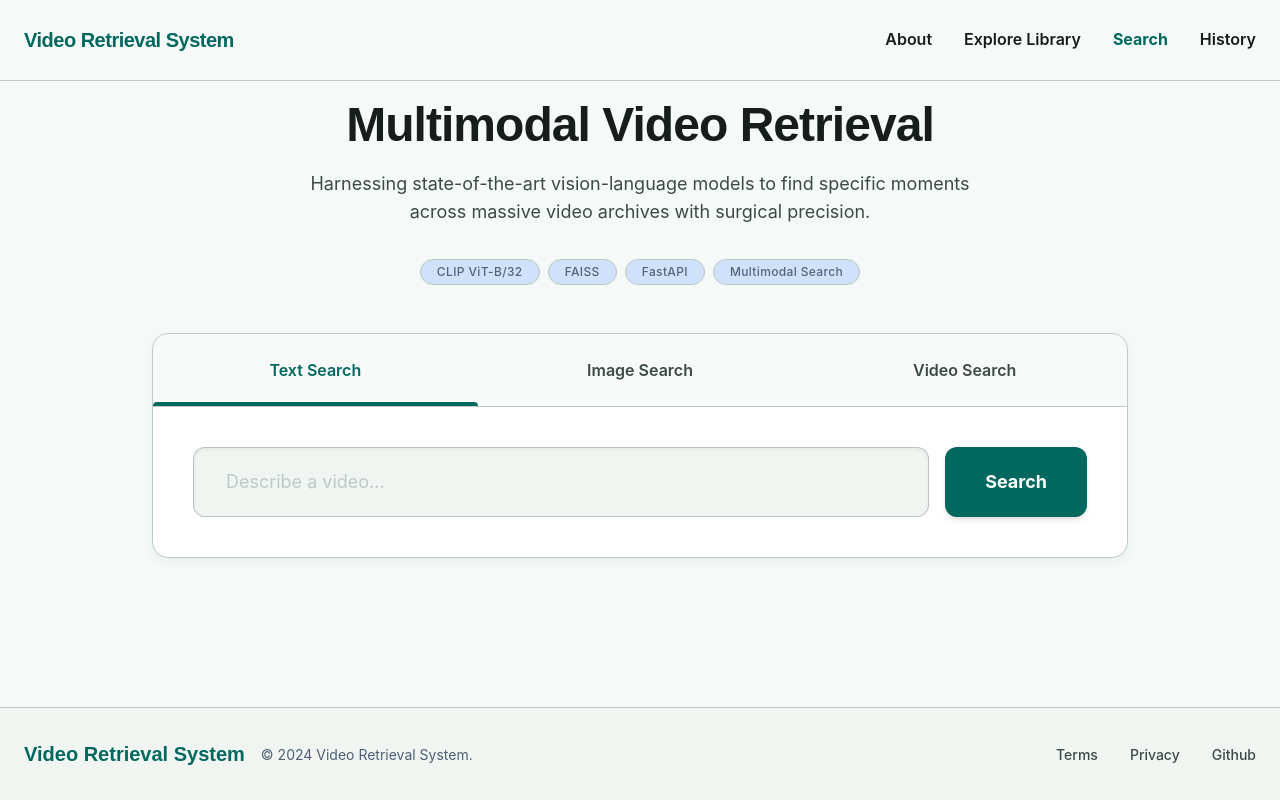
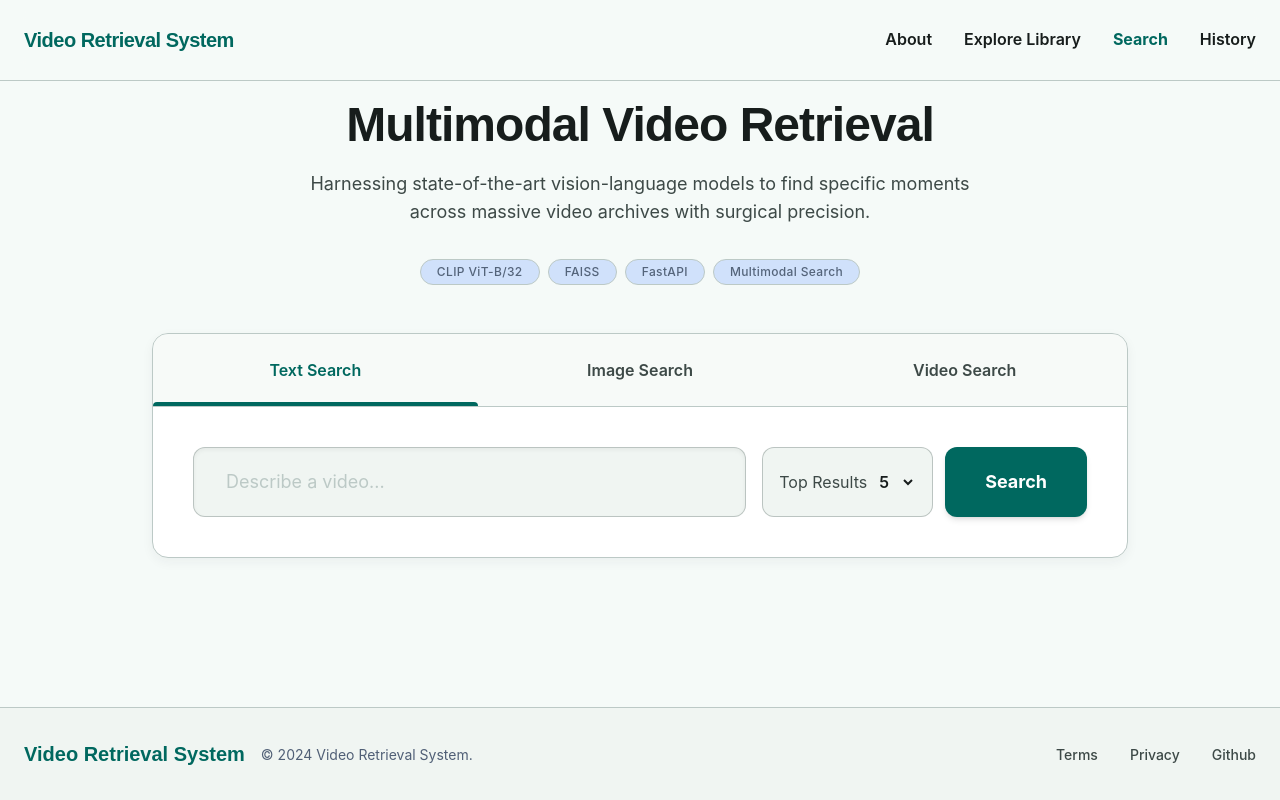
Before and after one commit to Jisansingh/video-retrievel-system, a React (Vite) app in the folder frontend/: page /search in a window 1280 px wide. Built offline with nearby package versions, Linux system fonts and the light colour scheme.

Commit message:
fixed integration

```diff
--- a/frontend/src/components/SearchBar.jsx
+++ b/frontend/src/components/SearchBar.jsx
@@ -1,6 +1,8 @@
 import { useState } from 'react';
 
-export default function SearchBar({ onSearch }) {
+const TOP_K_OPTIONS = [5, 10, 20, 50];
+
+export default function SearchBar({ onSearch, topK, onTopKChange }) {
   const [value, setValue] = useState('');
 
   const handleSubmit = (e) => {
@@ -19,9 +21,23 @@ export default function SearchBar({ onSearch }) {
         value={value}
         onChange={e => setValue(e.target.value)}
       />
-      <button type="submit" className="bg-primary text-on-primary px-10 py-5 rounded-xl font-label-md text-lg hover:bg-primary-container transition-all cursor-pointer whitespace-nowrap font-bold shadow-md hover:shadow-lg active:scale-[0.98]">
-        Search
-      </button>
+      <div className="flex gap-3 items-stretch">
+        <div className="flex items-center gap-2 px-4 py-2 rounded-xl border border-outline/40 bg-surface-container-low">
+          <label className="font-label-sm text-on-surface-variant whitespace-nowrap">Top Results</label>
+          <select
+            className="bg-transparent text-on-surface font-label-md font-semibold outline-none cursor-pointer py-1"
+            value={topK}
+            onChange={e => onTopKChange(Number(e.target.value))}
+          >
+            {TOP_K_OPTIONS.map(n => (
+              <option key={n} value={n}>{n}</option>
+            ))}
+          </select>
+        </div>
+        <button type="submit" className="bg-primary text-on-primary px-10 py-5 rounded-xl font-label-md text-lg hover:bg-primary-container transition-all cursor-pointer whitespace-nowrap font-bold shadow-md hover:shadow-lg active:scale-[0.98]">
+          Search
+        </button>
+      </div>
     </form>
   );
 }
--- a/frontend/src/components/SearchTabs.jsx
+++ b/frontend/src/components/SearchTabs.jsx
@@ -2,7 +2,7 @@ import { useState, useRef } from 'react';
 import { Image as ImageIcon, Film, Zap } from 'lucide-react';
 import SearchBar from './SearchBar';
 
-export default function SearchTabs({ onTextSearch, onImageSearch, onVideoSearch }) {
+export default function SearchTabs({ onTextSearch, onImageSearch, onVideoSearch, topK, onTopKChange }) {
   const [activeTab, setActiveTab] = useState('text');
   const imageInputRef = useRef(null);
   const videoInputRef = useRef(null);
@@ -63,7 +63,7 @@ export default function SearchTabs({ onTextSearch, onImageSearch, onVideoSearch
       <div className="p-6 sm:p-10">
         {/* Text Search Panel */}
         {activeTab === 'text' && (
-          <SearchBar onSearch={onTextSearch} />
+          <SearchBar onSearch={onTextSearch} topK={topK} onTopKChange={onTopKChange} />
         )}
 
         {/* Image Search Panel */}
--- a/frontend/src/index.css
+++ b/frontend/src/index.css
@@ -114,6 +114,10 @@
   --spacing-base: 4px;
 }
 
+html {
+  overflow-y: auto;
+}
+
 body {
   margin: 0;
   font-family: -apple-system, BlinkMacSystemFont, 'Segoe UI', Roboto, Helvetica, Arial, sans-serif;
--- a/frontend/src/pages/About.jsx
+++ b/frontend/src/pages/About.jsx
@@ -4,7 +4,7 @@ import { CheckCircle, Languages, Image as ImageIcon, Film, Grid3X3, Eye, PlayCir
 
 export default function About() {
   return (
-    <div className="bg-surface text-on-surface font-body-md antialiased min-h-screen flex flex-col w-full overflow-x-hidden">
+    <div className="bg-surface text-on-surface font-body-md antialiased min-h-screen flex flex-col w-full">
       <Navbar />
 
       <main className="pt-28 pb-16 flex-grow w-full flex flex-col max-w-screen-2xl mx-auto px-6 gap-24">
--- a/frontend/src/pages/History.jsx
+++ b/frontend/src/pages/History.jsx
@@ -37,7 +37,7 @@ export default function History() {
   };
 
   return (
-    <div className="bg-surface text-on-surface font-body-md antialiased min-h-screen flex flex-col w-full overflow-x-hidden">
+    <div className="bg-surface text-on-surface font-body-md antialiased min-h-screen flex flex-col w-full">
       <Navbar />
 
       <main className="pt-28 pb-12 flex-grow w-full flex flex-col max-w-screen-2xl mx-auto px-6">
--- a/frontend/src/pages/Home.jsx
+++ b/frontend/src/pages/Home.jsx
@@ -24,14 +24,17 @@ export default function Home() {
   const [loading, setLoading] = useState(false);
   const [selectedVideo, setSelectedVideo] = useState(null);
   const [searchParams] = useSearchParams();
+  const [topK, setTopK] = useState(5);
+  const [hasSearched, setHasSearched] = useState(false);
 
   const handleTextSearch = async (q) => {
     setLoading(true);
     setSearchType('text');
     setQuery(q);
+    setHasSearched(true);
     try {
-      console.log('[Search] text search query:', q);
-      const data = await textSearch(q, 5);
+      console.log('[Search] text search query:', q, 'top_k:', topK);
+      const data = await textSearch(q, topK);
       console.log('[Search] response', data);
       setResults(data.results || []);
       saveToHistory({ type: 'text', query: q });
@@ -47,9 +50,10 @@ export default function Home() {
     setLoading(true);
     setSearchType('image');
     setQuery(file.name);
+    setHasSearched(true);
     try {
-      console.log('[Search] image search file:', file.name);
-      const data = await imageSearch(file, 5);
+      console.log('[Search] image search file:', file.name, 'top_k:', topK);
+      const data = await imageSearch(file, topK);
       console.log('[Search] response', data);
       setResults(data.results || []);
       saveToHistory({ type: 'image', fileName: file.name });
@@ -65,9 +69,10 @@ export default function Home() {
     setLoading(true);
     setSearchType('video');
     setQuery(file.name);
+    setHasSearched(true);
     try {
-      console.log('[Search] video search file:', file.name);
-      const data = await videoSearch(file, 5);
+      console.log('[Search] video search file:', file.name, 'top_k:', topK);
+      const data = await videoSearch(file, topK);
       console.log('[Search] response', data);
       setResults(data.results || []);
       saveToHistory({ type: 'video', fileName: file.name });
@@ -84,8 +89,10 @@ export default function Home() {
     if (q) handleTextSearch(q);
   }, []);
 
+  const showResults = hasSearched || loading || results.length > 0;
+
   return (
-    <div className="bg-surface text-on-surface font-body-md antialiased min-h-screen flex flex-col w-full overflow-x-hidden">
+    <div className="bg-surface text-on-surface font-body-md antialiased min-h-screen flex flex-col w-full">
       <Navbar />
 
       <main className="pt-24 pb-12 flex-grow w-full flex flex-col">
@@ -109,12 +116,32 @@ export default function Home() {
             onTextSearch={handleTextSearch}
             onImageSearch={handleImageSearch}
             onVideoSearch={handleVideoSearch}
+            topK={topK}
+            onTopKChange={setTopK}
           />
         </section>
 
         {/* Results Section */}
-        {(results.length > 0 || loading) && (
+        {showResults && (
           <section className="w-full max-w-screen-2xl mx-auto px-6 mb-12">
+            {loading && (
+              <div className="flex items-center justify-center py-16">
+                <div className="flex flex-col items-center gap-4">
+                  <div className="w-10 h-10 border-4 border-primary border-t-transparent rounded-full animate-spin"></div>
+                  <p className="text-on-surface-variant font-body-md">Searching...</p>
+                </div>
+              </div>
+            )}
+
+            {!loading && hasSearched && results.length === 0 && (
+              <div className="flex flex-col items-center justify-center py-16 text-center">
+                <p className="font-body-lg text-body-lg text-on-surface-variant">No results found</p>
+                <p className="font-body-sm text-body-sm text-outline mt-2">Try a different query or adjust the top-k value.</p>
+              </div>
+            )}
+
+            {!loading && results.length > 0 && (
+              <>
                 <div className="flex flex-col md:flex-row justify-between items-start md:items-center gap-4 mb-8">
                   <h2 className="font-headline-md text-headline-md font-bold">Retrieval Results</h2>
                   <div className="flex flex-wrap gap-4 bg-surface-container-low p-3 rounded-lg border border-outline-variant">
@@ -126,6 +153,10 @@ export default function Home() {
                       <p className="text-label-sm text-outline-variant uppercase tracking-wider mb-1">Query</p>
                       <p className="text-label-md text-on-surface font-semibold max-w-[200px] truncate">{query}</p>
                     </div>
+                    <div className="px-4 border-r border-outline-variant">
+                      <p className="text-label-sm text-outline-variant uppercase tracking-wider mb-1">Top-K</p>
+                      <p className="text-label-md text-on-surface font-semibold">{topK}</p>
+                    </div>
                     <div className="px-4">
                       <p className="text-label-sm text-outline-variant uppercase tracking-wider mb-1">Results</p>
                       <p className="text-label-md text-on-surface font-semibold">{results.length}</p>
@@ -133,11 +164,6 @@ export default function Home() {
                   </div>
                 </div>
 
-            {loading ? (
-              <div className="flex items-center justify-center py-16">
-                <p className="text-on-surface-variant font-body-md">Searching...</p>
-              </div>
-            ) : (
                 <div className="grid grid-cols-1 md:grid-cols-2 lg:grid-cols-3 xl:grid-cols-4 gap-8 w-full">
                   {results.map((video, idx) => (
                     <VideoCard
@@ -150,6 +176,7 @@ export default function Home() {
                     />
                   ))}
                 </div>
+              </>
             )}
           </section>
         )}
```
Also changed, not shown: frontend/src/pages/Library.jsx (+27 -3 lines). Lines whose indentation alone changed are shown as unchanged.
